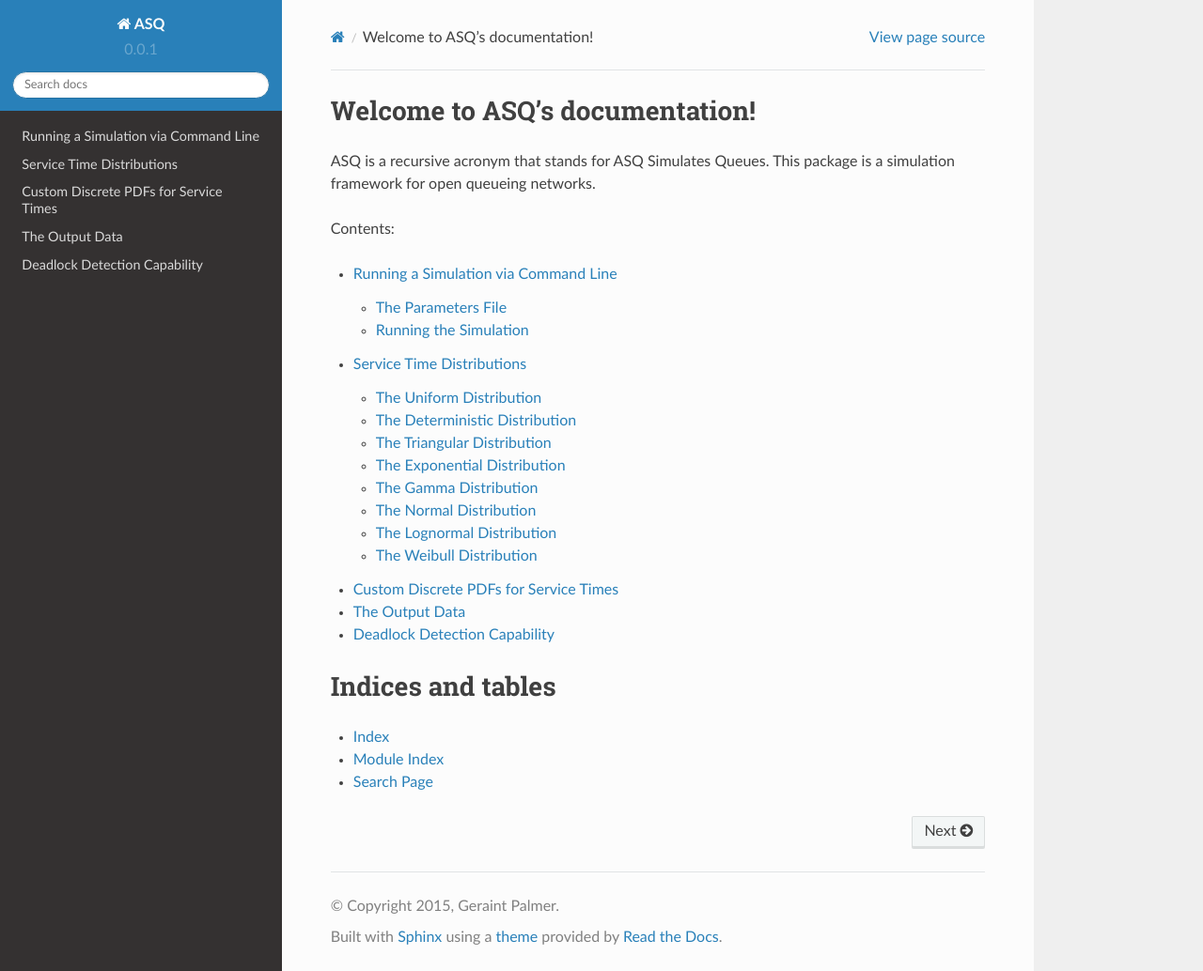
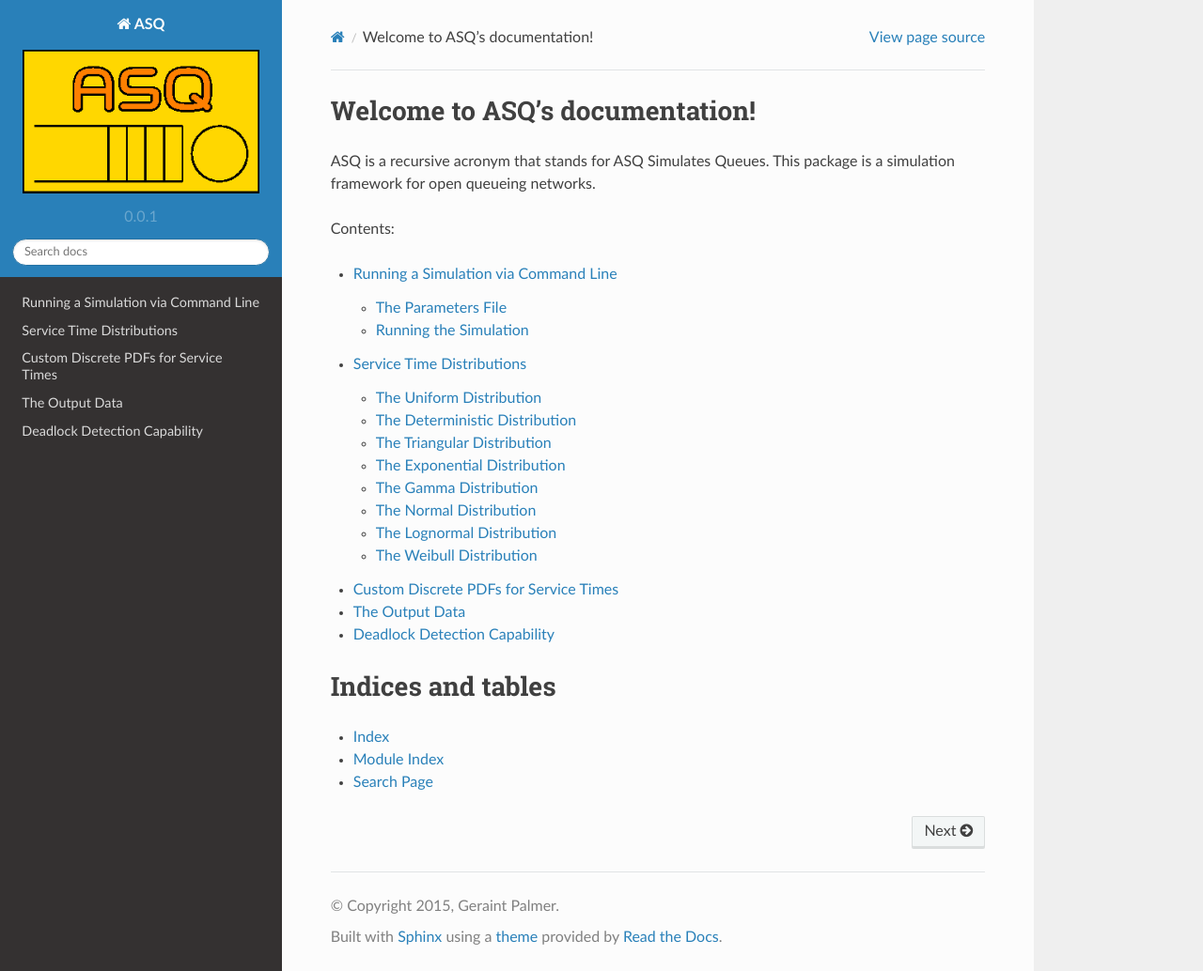
Before and after one commit to CiwPython/Ciw, a Sphinx documentation site: the page built from docs/index.rst, in a window 1280 px wide and 1034 px high. Shown: the whole window at 94% size. Built offline with Sphinx 7.4.7 and the Read the Docs theme 2.0.0, drawn with Linux system fonts in a browser that asks for light colours; pages that are not in the unit, such as notebooks, are missing from menus.

Commit message:
add logo and favicon to docs

```diff
--- a/docs/conf.py
+++ b/docs/conf.py
@@ -127,12 +127,12 @@
 
 # The name of an image file (relative to this directory) to place at the top
 # of the sidebar.
-#html_logo = None
+html_logo = '_static/logo.png'
 
 # The name of an image file (within the static path) to use as favicon of the
 # docs.  This file should be a Windows icon file (.ico) being 16x16 or 32x32
 # pixels large.
-#html_favicon = None
+html_favicon = '_static/favicon.ico'
 
 # Add any paths that contain custom static files (such as style sheets) here,
 # relative to this directory. They are copied after the builtin static files,
```
Also changed, not shown: docs/_static/favicon.ico (added), docs/_static/logo.png (added), 1 other file.
